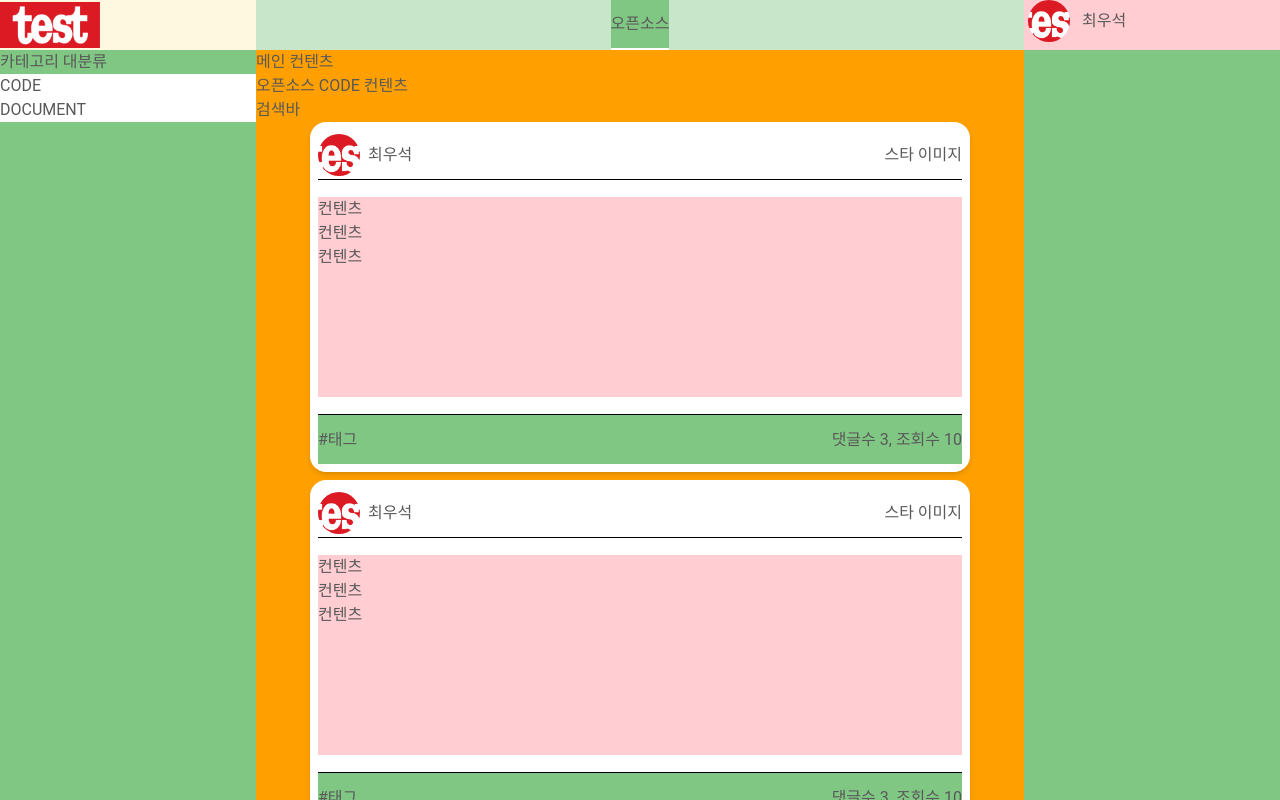
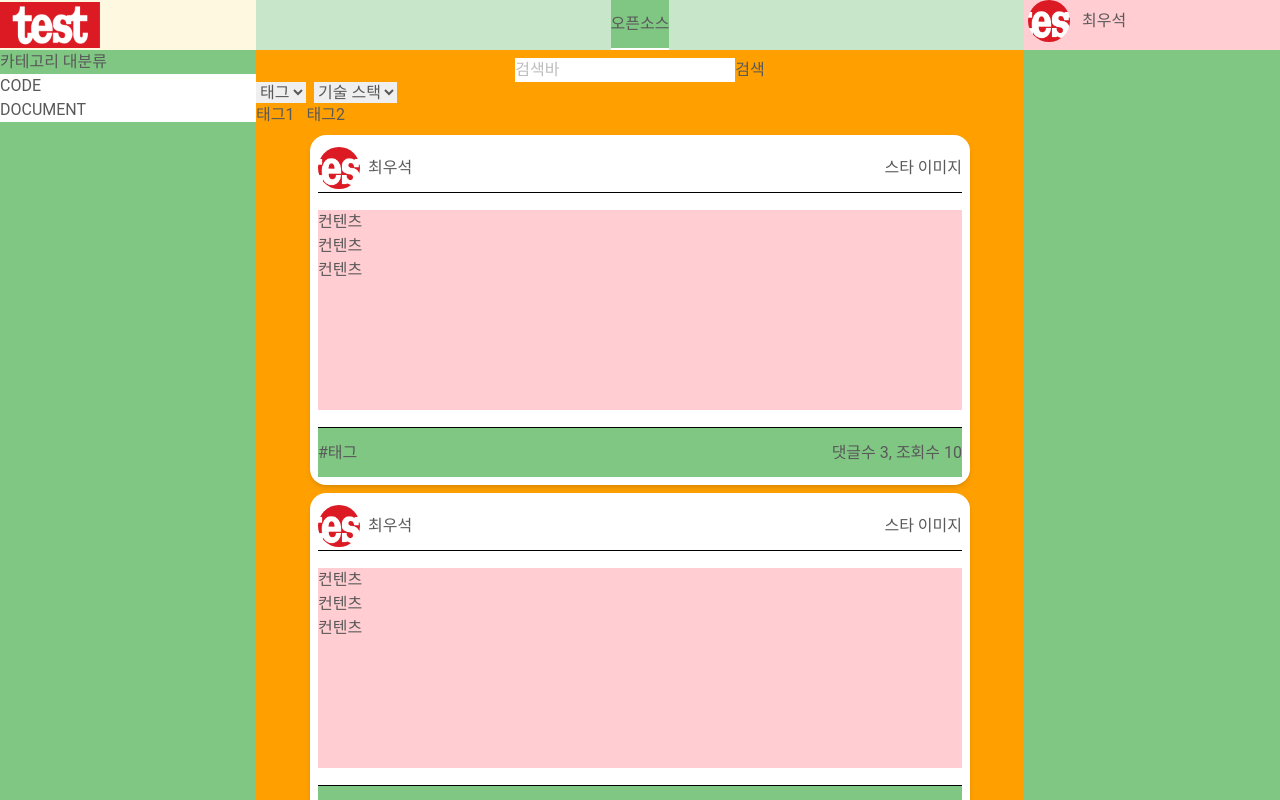
Before and after one commit to johnna-endure/shallwecode-front, a React (Vite) app: page /code in a window 1280 px wide. Built offline with nearby package versions, Linux system fonts and the light colour scheme.

Commit message:
코드 카테고리 검색바 추가

```diff
--- a/src/components/contents/OpenSourceCodeContents.tsx
+++ b/src/components/contents/OpenSourceCodeContents.tsx
@@ -1,12 +1,32 @@
-import { ContentCard } from '../../atoms/container/ContentCard'
-import { RoundImage } from '../../atoms/image/Image'
-import testImage from '../../assets/test_image.png'
+import { RepositoryPostCard } from './card/RepositoryCard'
 
 export const OpenSourceCodeContents = () => {
   return (
-    <div>
-      오픈소스 CODE 컨텐츠
-      <div>검색바</div>
+    <div className="pt-2 flex flex-col gap-2">
+      <div>
+        {/*검색바*/}
+        <div className="flex justify-center">
+          <div>
+            <input type="text" placeholder={'검색바'} />
+            <button>검색</button>
+          </div>
+        </div>
+        {/*검색 태그 셀렉트*/}
+        <div className="flex gap-2">
+          <select>
+            <option>태그</option>
+          </select>
+          <select>
+            <option>기술 스택</option>
+          </select>
+        </div>
+
+        {/*태그 view*/}
+        <div className="flex gap-3">
+          <div>태그1</div>
+          <div>태그2</div>
+        </div>
+      </div>
       <div className="flex flex-col gap-2 ">
         <RepositoryPostCard />
         <RepositoryPostCard />
@@ -16,36 +36,3 @@ export const OpenSourceCodeContents = () => {
     </div>
   )
 }
-
-const RepositoryPostCard = () => {
-  return (
-    <div className="flex justify-center">
-      <ContentCard width="w-[660px]" height="h-[350px]">
-        <div className="flex flex-col justify-between h-full">
-          {/*헤더*/}
-          <div className="h-[50px] flex justify-between items-center border-b border-black">
-            <div className="flex items-center gap-2">
-              <RoundImage imgSrc={testImage} />
-              <div>최우석</div>
-            </div>
-            <div>스타 이미지</div>
-          </div>
-
-          {/*컨텐츠*/}
-          <div className="h-[200px] bg-red-100">
-            <div>컨텐츠</div>
-            <div>컨텐츠</div>
-            <div>컨텐츠</div>
-          </div>
-
-          {/*푸터*/}
-          <div className="h-[50px] flex justify-between items-center bg-green-300 border-t border-black">
-            {/*해시태그*/}
-            <div>#태그</div>
-            <div>댓글수 3, 조회수 10</div>
-          </div>
-        </div>
-      </ContentCard>
-    </div>
-  )
-}
--- /dev/null
+++ b/src/components/contents/card/RepositoryCard.tsx
@@ -0,0 +1,36 @@
+import { ContentCard } from '../../../atoms/container/ContentCard'
+import { RoundImage } from '../../../atoms/image/Image'
+import testImage from '../../../assets/test_image.png'
+
+export const RepositoryPostCard = () => {
+  return (
+    <div className="flex justify-center">
+      <ContentCard width="w-[660px]" height="h-[350px]">
+        <div className="flex flex-col justify-between h-full">
+          {/*헤더*/}
+          <div className="h-[50px] flex justify-between items-center border-b border-black">
+            <div className="flex items-center gap-2">
+              <RoundImage imgSrc={testImage} />
+              <div>최우석</div>
+            </div>
+            <div>스타 이미지</div>
+          </div>
+
+          {/*컨텐츠*/}
+          <div className="h-[200px] bg-red-100">
+            <div>컨텐츠</div>
+            <div>컨텐츠</div>
+            <div>컨텐츠</div>
+          </div>
+
+          {/*푸터*/}
+          <div className="h-[50px] flex justify-between items-center bg-green-300 border-t border-black">
+            {/*해시태그*/}
+            <div>#태그</div>
+            <div>댓글수 3, 조회수 10</div>
+          </div>
+        </div>
+      </ContentCard>
+    </div>
+  )
+}
--- a/src/pages/IndexPage.tsx
+++ b/src/pages/IndexPage.tsx
@@ -11,7 +11,6 @@ export const IndexPage = () => {
       leftContent={<LeftAsideTabs />}
       centerContent={
         <div className="w-full h-full bg-amber-700 overflow-hidden overflow-y-scroll">
-          메인 컨텐츠
           <Outlet />
         </div>
       }
--- a/src/pages/MyPage.tsx
+++ b/src/pages/MyPage.tsx
@@ -11,7 +11,6 @@ export const MyPage = () => {
       leftContent={<LeftAsideTabs />}
       centerContent={
         <div className="w-full h-full bg-amber-700">
-          메인 컨텐츠
           <Outlet />
         </div>
       }
```
